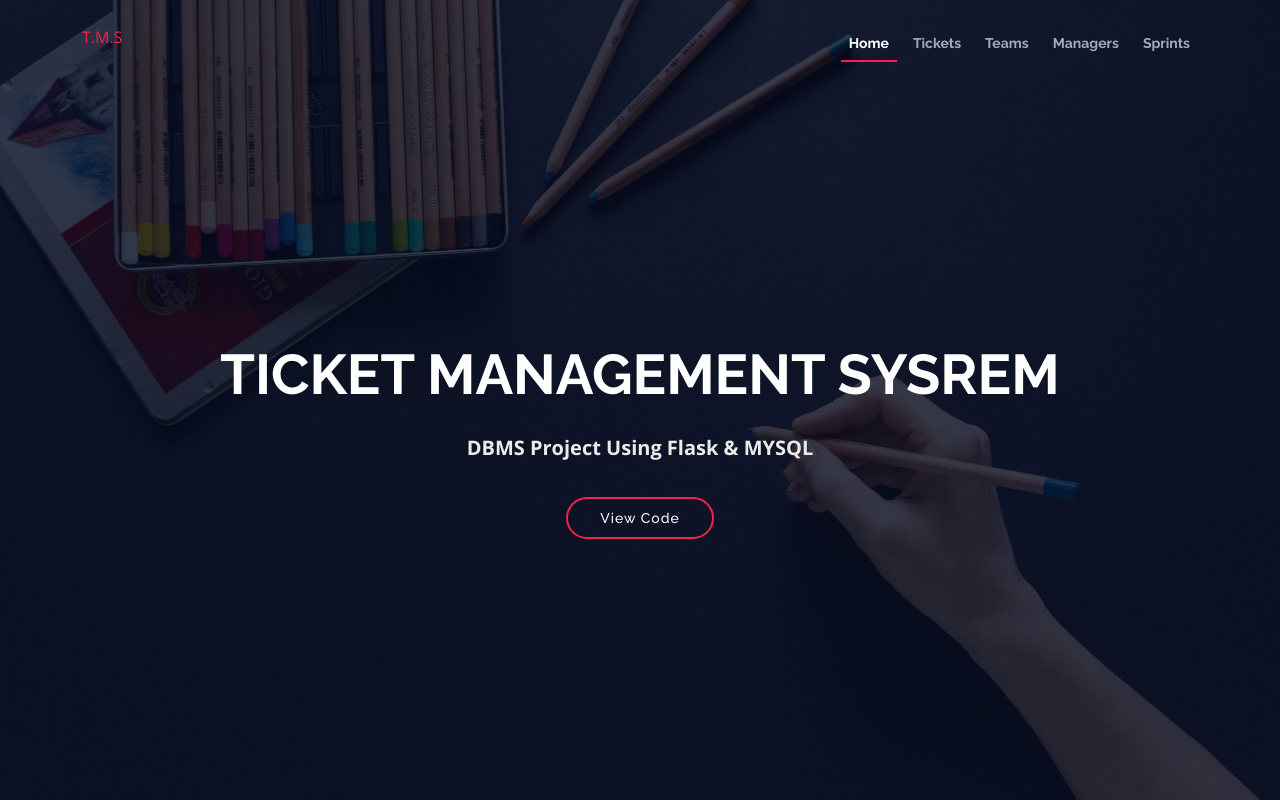
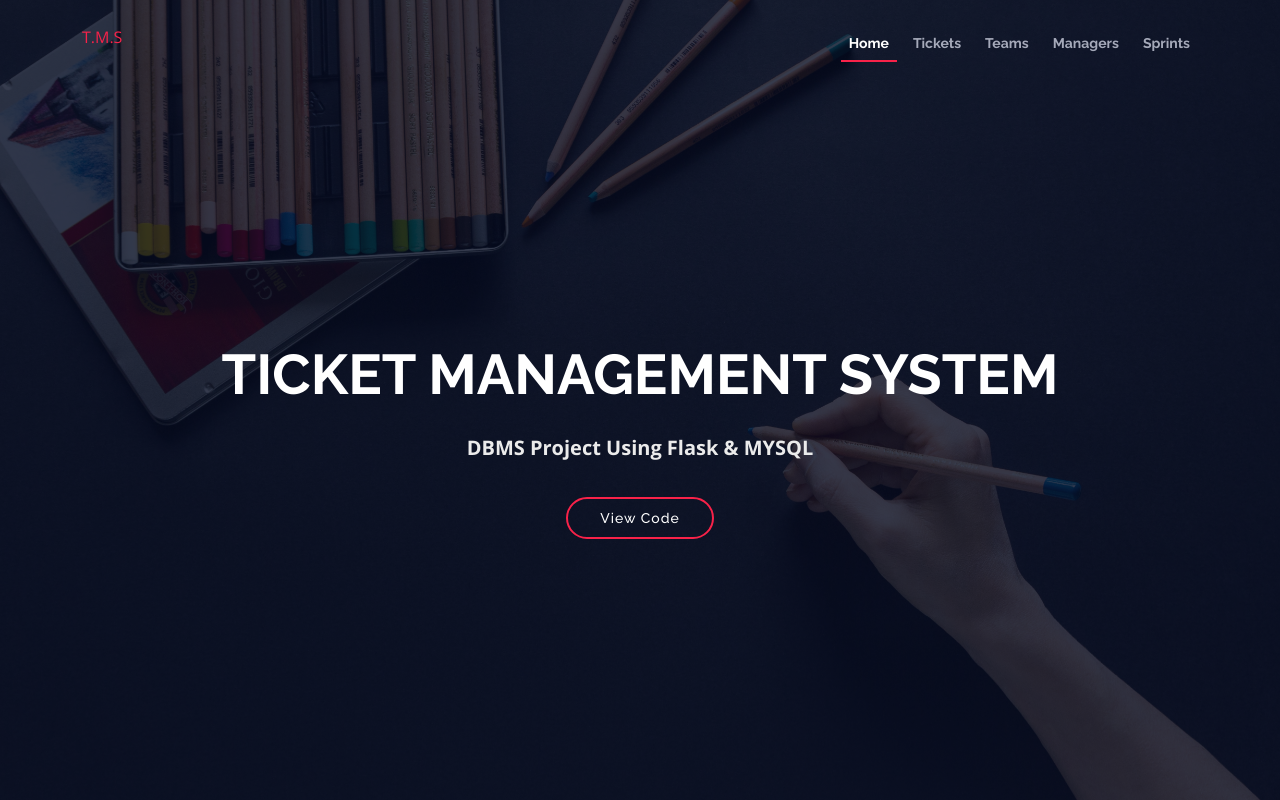
Before and after one commit to Revanth-Kumar-Vennu/Ticket_Management_System, a Flask app: template templates/base.html in a window 1280 px wide. Run offline with Flask 2, Linux system fonts and the light colour scheme; the template is opened without the code that fills it, so the values that code supplies are empty; parts of the project's set-up code (start-up, migrations or seed data) failed here and were passed over; some libraries are stand-ins or nearby versions.

Commit message:
html changes

```diff
--- a/templates/base.html
+++ b/templates/base.html
@@ -66,7 +66,7 @@
   <!-- ======= Intro Section ======= -->
   <section id="intro">
     <div class="intro-container" data-aos="zoom-in" data-aos-delay="100">
-      <h1 class="mb-4 pb-0">TICKET MANAGEMENT SYSREM </span> </h1>
+      <h1 class="mb-4 pb-0">TICKET MANAGEMENT SYSTEM </span> </h1>
       <p class="mb-4 pb-0">DBMS Project Using Flask & MYSQL</p>
 
       <a href="https://github.com/deril2605/TicketManagementSystem" class="about-btn scrollto">View Code</a>
```
